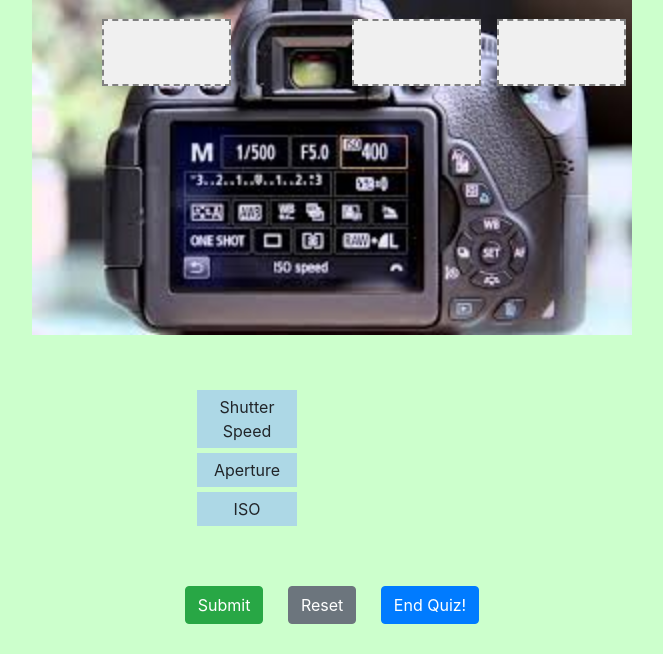
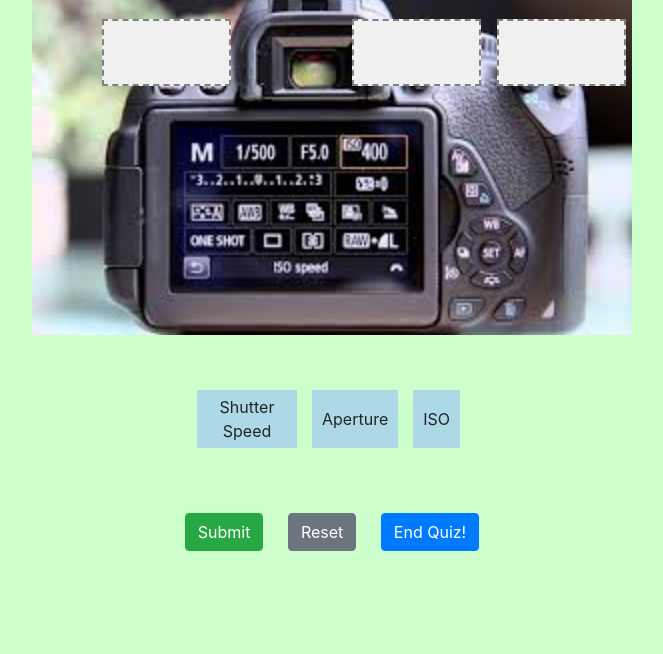
Before and after one commit to YYwang14/UI-Technical-Prototype, a Flask app: page /quiz/camera in a window 1280 px wide. Shown: the part 228-882 px from the top of the page, without its empty margins (308-971 px from the left). After the commit the page ends 779 px from the top, so only its background shows below. Run offline with Flask 3, Linux system fonts and the light colour scheme; some libraries are stand-ins or nearby versions.

Commit message:
Update main.css

```diff
--- a/static/css/main.css
+++ b/static/css/main.css
@@ -89,3 +89,13 @@
 .bold {
     font-weight: bold;
 }
+.draggables {
+    display: flex; /* Use flexbox to arrange items */
+}
+.draggable {
+    margin-right: 10px; /* Add some space between the elements */
+    display: flex;
+    justify-content: center;
+    align-items: center;
+
+}
```
